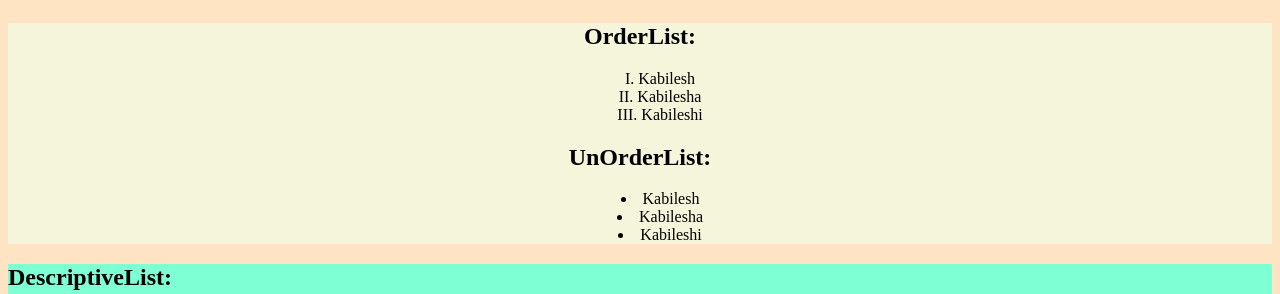
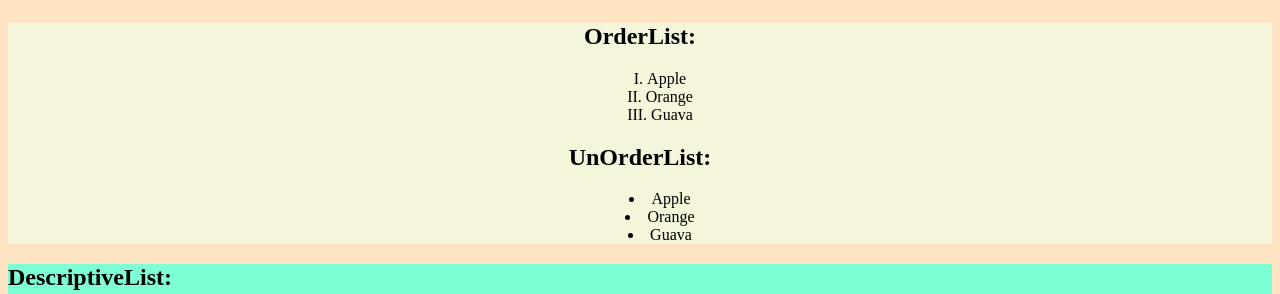
Before and after one commit to subiksharoshini/calculator, a plain HTML site: page index.html in a window 1280 px wide. Shown: the part 137-431 px from the top of the page. Drawn offline with Linux system fonts and the light colour scheme.

Commit message:
Update index.html

```diff
--- a/index.html
+++ b/index.html
@@ -14,17 +14,17 @@
             <div>
                 <h2>OrderList:</h2>
                 <ol type="I">
-                    <li> Kabilesh</li>
-                    <li> Kabilesha</li>
-                    <li> Kabileshi</li>
+                    <li> Apple</li>
+                    <li> Orange</li>
+                    <li> Guava</li>
                 </ol>
             </div>
             <div>
                 <h2>UnOrderList:</h2>
                 <ul type="disk">
-                    <li> Kabilesh</li>
-                    <li> Kabilesha</li>
-                    <li> Kabileshi</li>
+                    <li> Apple</li>
+                    <li> Orange</li>
+                    <li> Guava</li>
                 </ul>
             </div>
 
```
